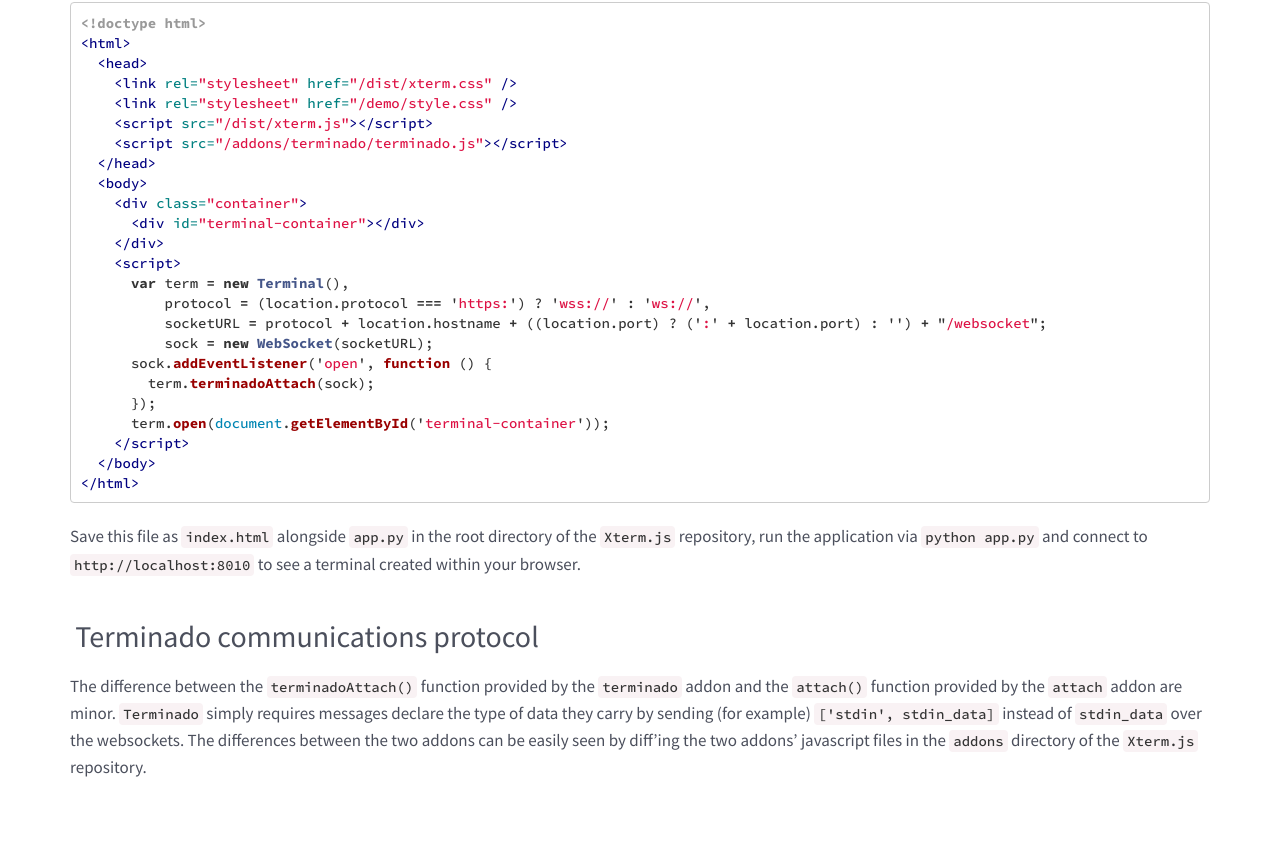
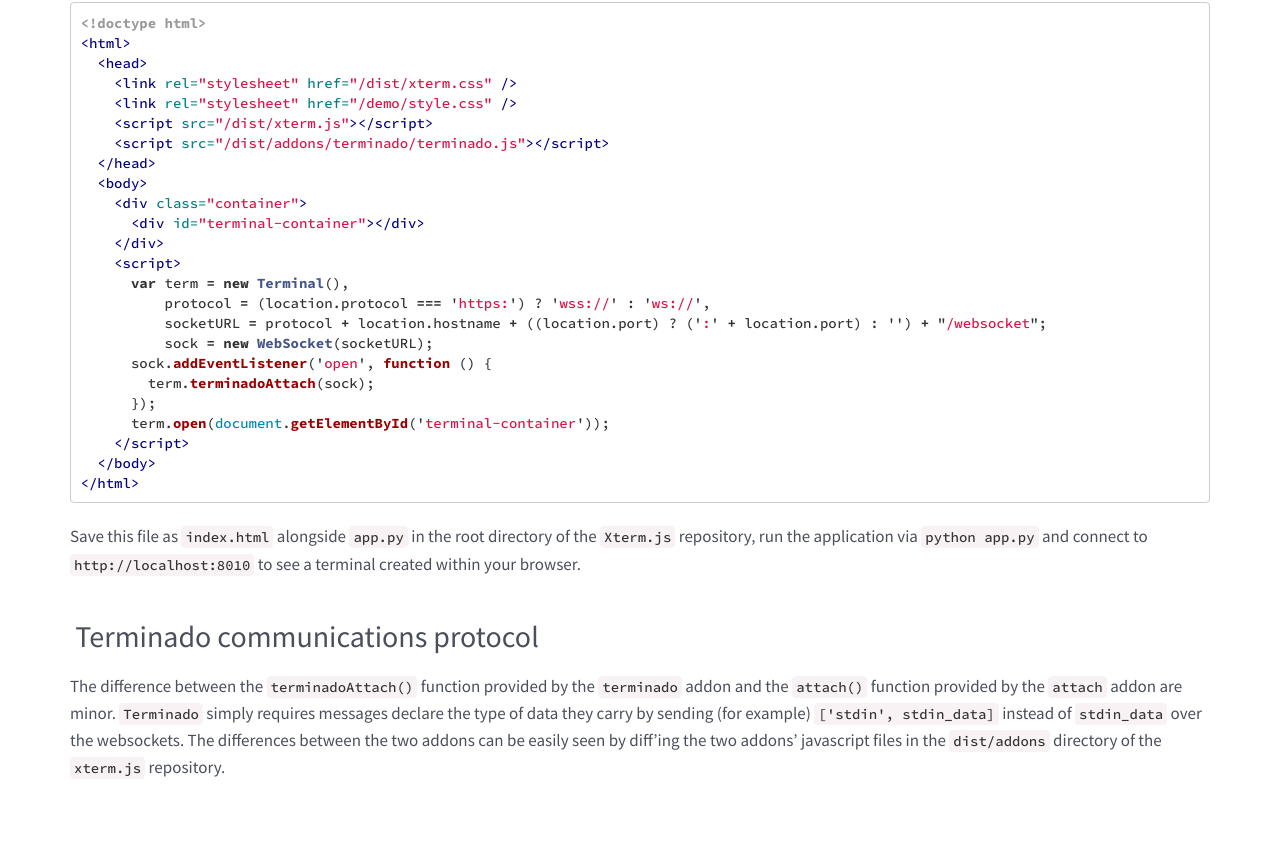
Before and after one commit to xtermjs/xtermjs.org, a Jekyll site: the page built from _docs/guides/terminado.md, in a window 1280 px wide. Shown: the part 690-1558 px from the top of the page. Built offline with Jekyll 4.4.1, drawn with Linux system fonts in a browser that asks for light colours; nearby versions of some CDN libraries.

Commit message:
Update addons path

```diff
--- a/_docs/guides/terminado.md
+++ b/_docs/guides/terminado.md
@@ -33,7 +33,7 @@ This script (referred to as `app.py`) is adapted from the [`Terminado` "single"
     <link rel="stylesheet" href="/dist/xterm.css" />
     <link rel="stylesheet" href="/demo/style.css" />
     <script src="/dist/xterm.js"></script>
-    <script src="/addons/terminado/terminado.js"></script>
+    <script src="/dist/addons/terminado/terminado.js"></script>
   </head>
   <body>
     <div class="container">
@@ -57,4 +57,4 @@ Save this file as `index.html` alongside `app.py` in the root directory of the `
 
 ## Terminado communications protocol
 
-The difference between the `terminadoAttach()` function provided by the `terminado` addon and the `attach()` function provided by the `attach` addon are minor. `Terminado` simply requires messages declare the type of data they carry by sending (for example) `['stdin', stdin_data]` instead of `stdin_data` over the websockets. The differences between the two addons can be easily seen by diff'ing the two addons' javascript files in the `addons` directory of the `Xterm.js` repository.
+The difference between the `terminadoAttach()` function provided by the `terminado` addon and the `attach()` function provided by the `attach` addon are minor. `Terminado` simply requires messages declare the type of data they carry by sending (for example) `['stdin', stdin_data]` instead of `stdin_data` over the websockets. The differences between the two addons can be easily seen by diff'ing the two addons' javascript files in the `dist/addons` directory of the `xterm.js` repository.
```
